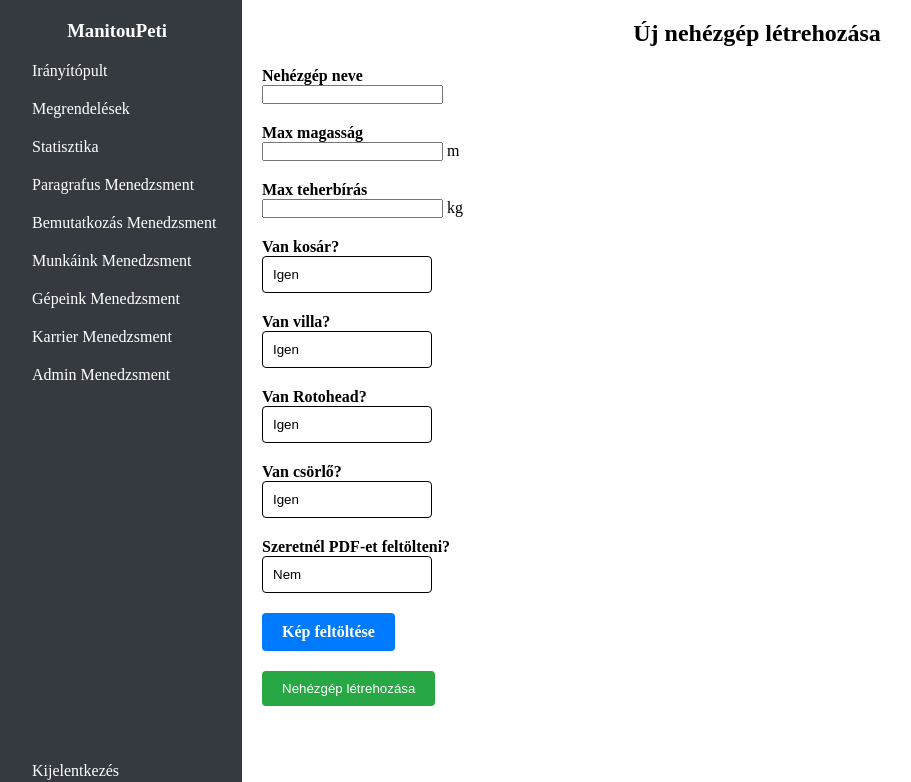
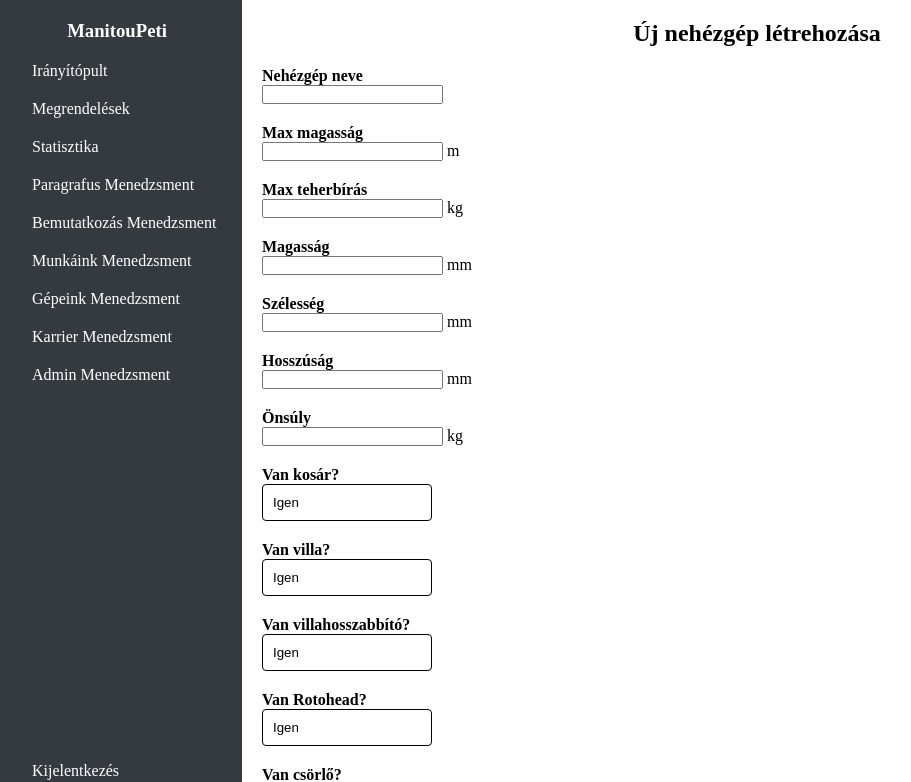
Before and after one commit to Zsotya/manitoupeti, a Vue app in the folder frontend/: page /admin/machines-management/createmachine in a window 1280 px wide. Shown: the top 782 px of the page, without its empty margins (8-919 px from the left). Built offline with nearby package versions, Linux system fonts and the light colour scheme; no server answers; sample sign-in values are in the browser's storage.

Commit message:
Modified machines.js POST endpoint, modified CreateMachine.vue to handle new data

```diff
--- a/frontend/src/components/AdminComponents/CreateMachine.vue
+++ b/frontend/src/components/AdminComponents/CreateMachine.vue
@@ -18,6 +18,22 @@
         <input v-model="machineData.max_weight" required /> kg
       </div>
       <div class="form-group">
+        <label for="height">Magasság</label>
+        <input v-model="machineData.height" required /> mm
+      </div>
+      <div class="form-group">
+        <label for="width">Szélesség</label>
+        <input v-model="machineData.width" required /> mm
+      </div>
+      <div class="form-group">
+        <label for="length">Hosszúság</label>
+        <input v-model="machineData.length" required /> mm
+      </div>
+      <div class="form-group">
+        <label for="weight">Önsúly</label>
+        <input v-model="machineData.weight" required /> kg
+      </div>
+      <div class="form-group">
         <label for="has_basket">Van kosár?</label>
         <div class="styled-select">
           <select v-model="machineData.has_basket">
@@ -30,6 +46,15 @@
         <label for="has_fork">Van villa?</label>
         <div class="styled-select">
           <select v-model="machineData.has_fork">
+            <option value="Yes">Igen</option>
+            <option value="No">Nem</option></select
+          ><i class="fas fa-caret-down"></i>
+        </div>
+      </div>
+      <div class="form-group">
+        <label for="has_forkextension">Van villahosszabbító?</label>
+        <div class="styled-select">
+          <select v-model="machineData.has_forkextension">
             <option value="Yes">Igen</option>
             <option value="No">Nem</option></select
           ><i class="fas fa-caret-down"></i>
@@ -119,8 +144,13 @@ const machineData = ref({
   machine_name: "",
   max_height: "",
   max_weight: "",
+  height: "",
+  width: "",
+  length: "",
+  weight: "",
   has_basket: "Yes",
   has_fork: "Yes",
+  has_forkextension: "Yes",
   has_rotohead: "Yes",
   has_winch: "Yes",
   upload_pdf: "No",
@@ -136,8 +166,16 @@ const createMachine = async () => {
   formData.append("machine_name", machineData.value.machine_name);
   formData.append("max_height", machineData.value.max_height);
   formData.append("max_weight", machineData.value.max_weight);
+  formData.append("height", machineData.value.height);
+  formData.append("width", machineData.value.width);
+  formData.append("length", machineData.value.length);
+  formData.append("weight", machineData.value.weight);
   formData.append("has_basket", machineData.value.has_basket === "Yes" ? 1 : 0);
   formData.append("has_fork", machineData.value.has_fork === "Yes" ? 1 : 0);
+  formData.append(
+    "has_forkextension",
+    machineData.value.has_forkextension === "Yes" ? 1 : 0
+  );
   formData.append(
     "has_rotohead",
     machineData.value.has_rotohead === "Yes" ? 1 : 0
```
Also changed, not shown: 1 other file (tests, documents, lock files or other folders).
